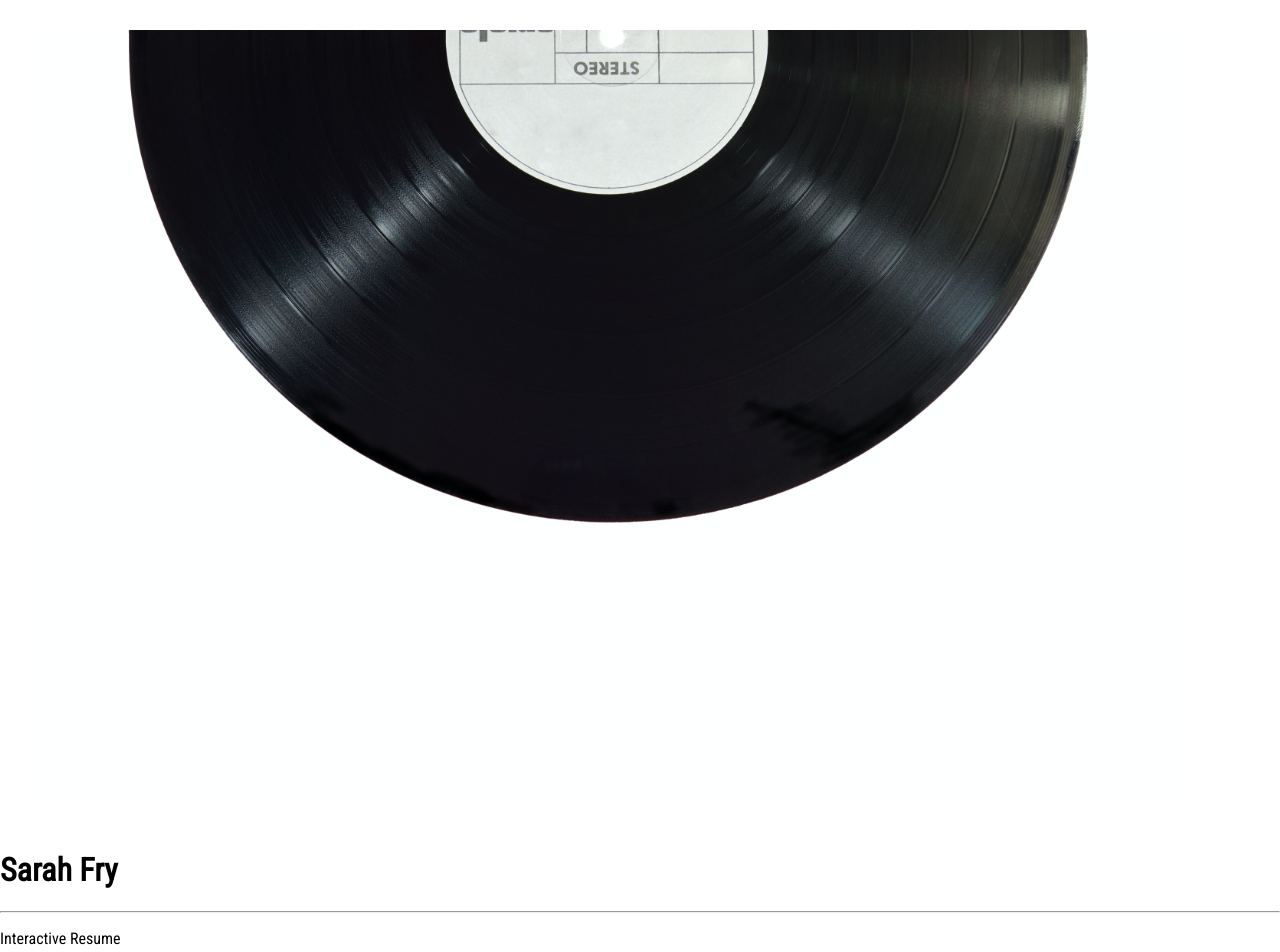
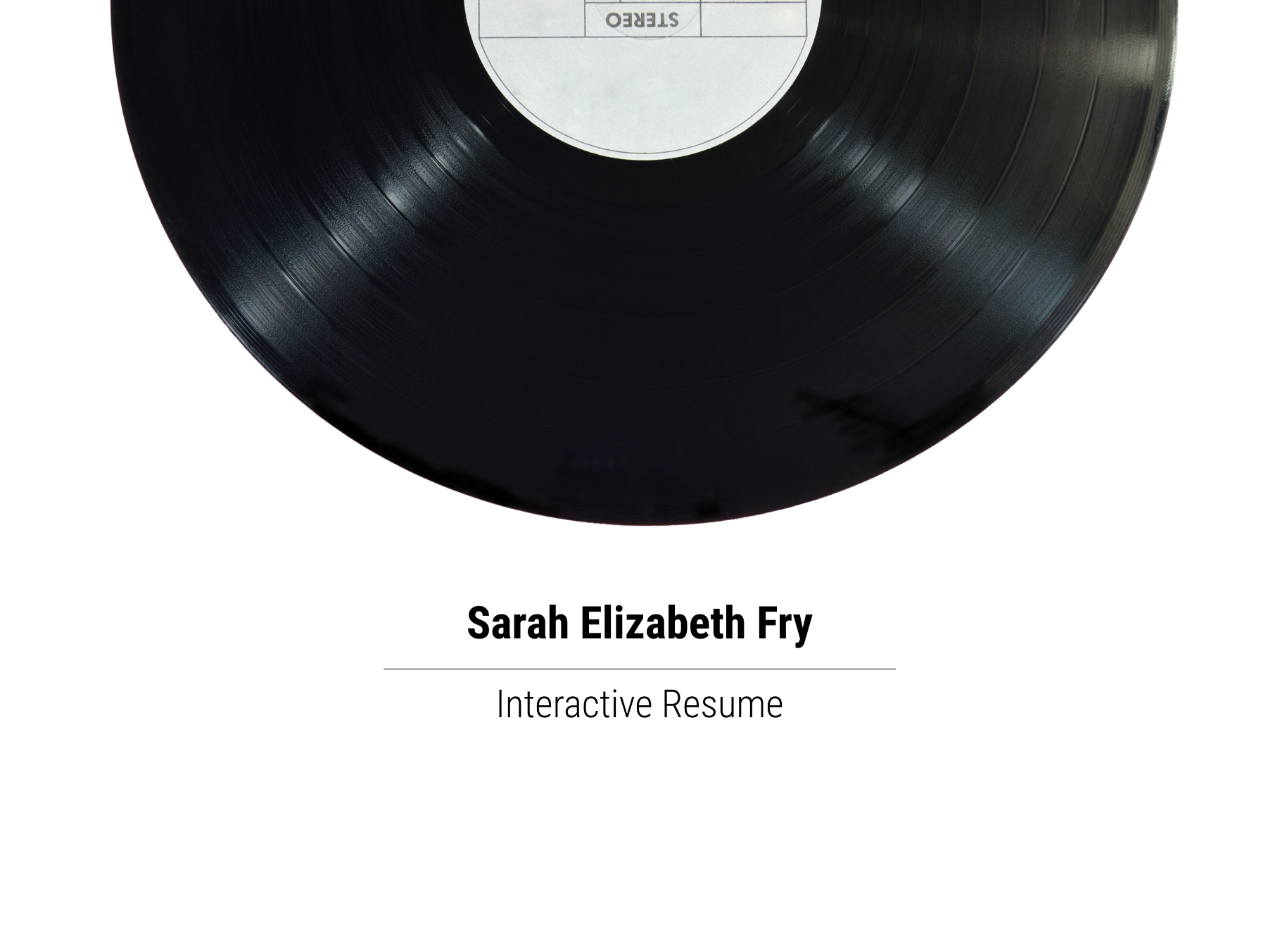
Before and after one commit to sarahbethfry/my-website, a React (Create React App) app: page / in a window 1280 px wide. Shown: the top 952 px of the page. After the commit the page ends 808 px from the top, so only its background shows below. Built offline with nearby package versions, Linux system fonts and the light colour scheme.

Commit message:
Set up header image

```diff
--- a/src/Header/Header.jsx
+++ b/src/Header/Header.jsx
@@ -1,15 +1,11 @@
 import React from "react";
 import VinylImage from "../VinylImage/VinylImage";
+import classes from "./Header.module.css";
 
 const Header = (props) => {
   return (
     <div>
       <VinylImage />
-      <div>
-        <h1>Sarah Fry</h1>
-        <hr />
-        <p>Interactive Resume</p>
-      </div>
     </div>
   );
 };
--- /dev/null
+++ b/src/Header/Header.module.css
@@ -0,0 +1,3 @@
+.name {
+  text-align: center;
+}
--- a/src/VinylImage/VinylImage.css
+++ /dev/null
@@ -1,4 +0,0 @@
-.vinylImg {
-  height: 766px;
-  margin-top: 100px;
-}
--- a/src/VinylImage/VinylImage.jsx
+++ b/src/VinylImage/VinylImage.jsx
@@ -1,18 +1,12 @@
 import React from "react";
 
-import classes from "./VinylImage.css";
+import classes from "./VinylImage.module.css";
 import vinylImage from "../Assets/vinyl.jpg";
 
-const imgStyle = {
-  height: "766px",
-  padding: "30px",
-  marginbottom: "30px",
-  maxwidth: "100%",
-};
-
 const VinylImage = (props) => (
-  <div>
-    <img src={vinylImage} style={imgStyle} />
+  <div className={classes.test}>
+    {console.log(classes)}
+    <img src={vinylImage} className={classes.vinylImg} />
   </div>
 );
 
--- /dev/null
+++ b/src/VinylImage/VinylImage.module.css
@@ -0,0 +1,4 @@
+.vinylImg {
+  width: 100%;
+  display: flex;
+}
```
Also changed, not shown: src/Assets/vinyl.jpg, src/Header/Header.css (deleted).
